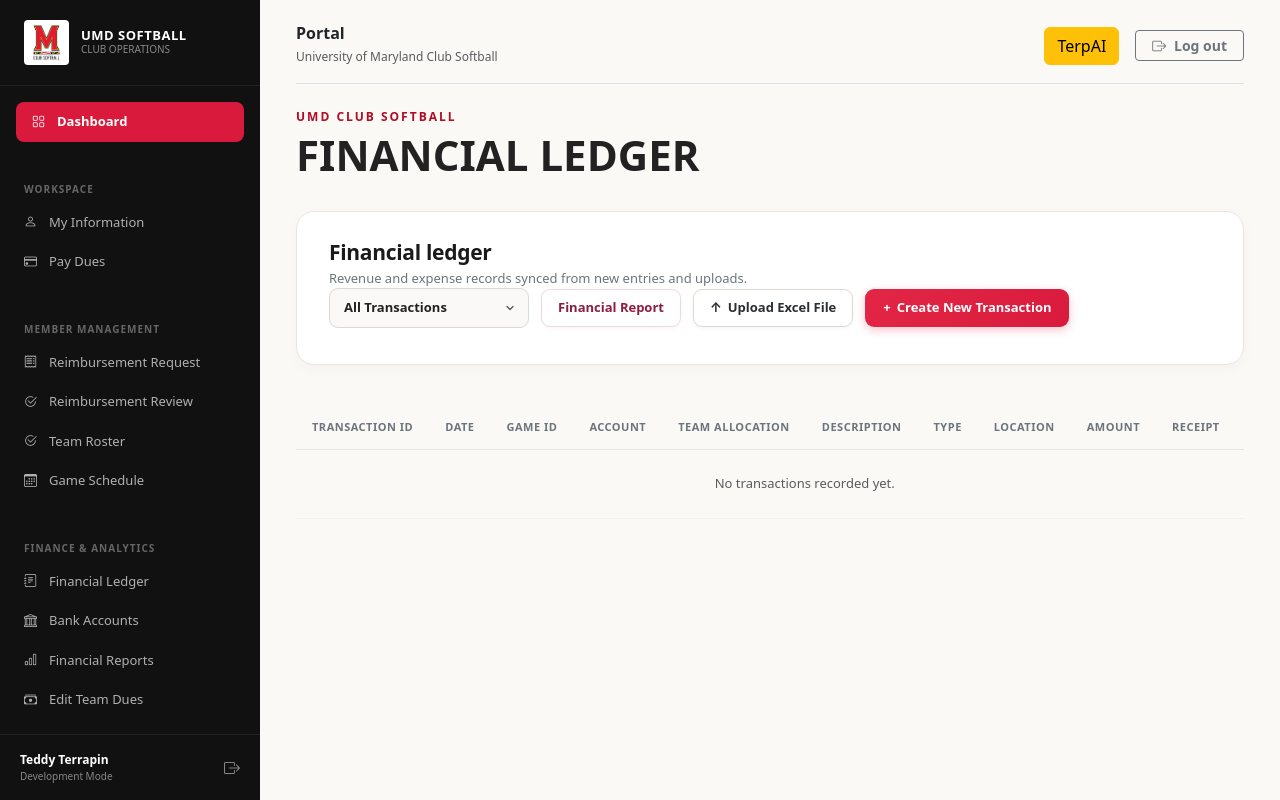
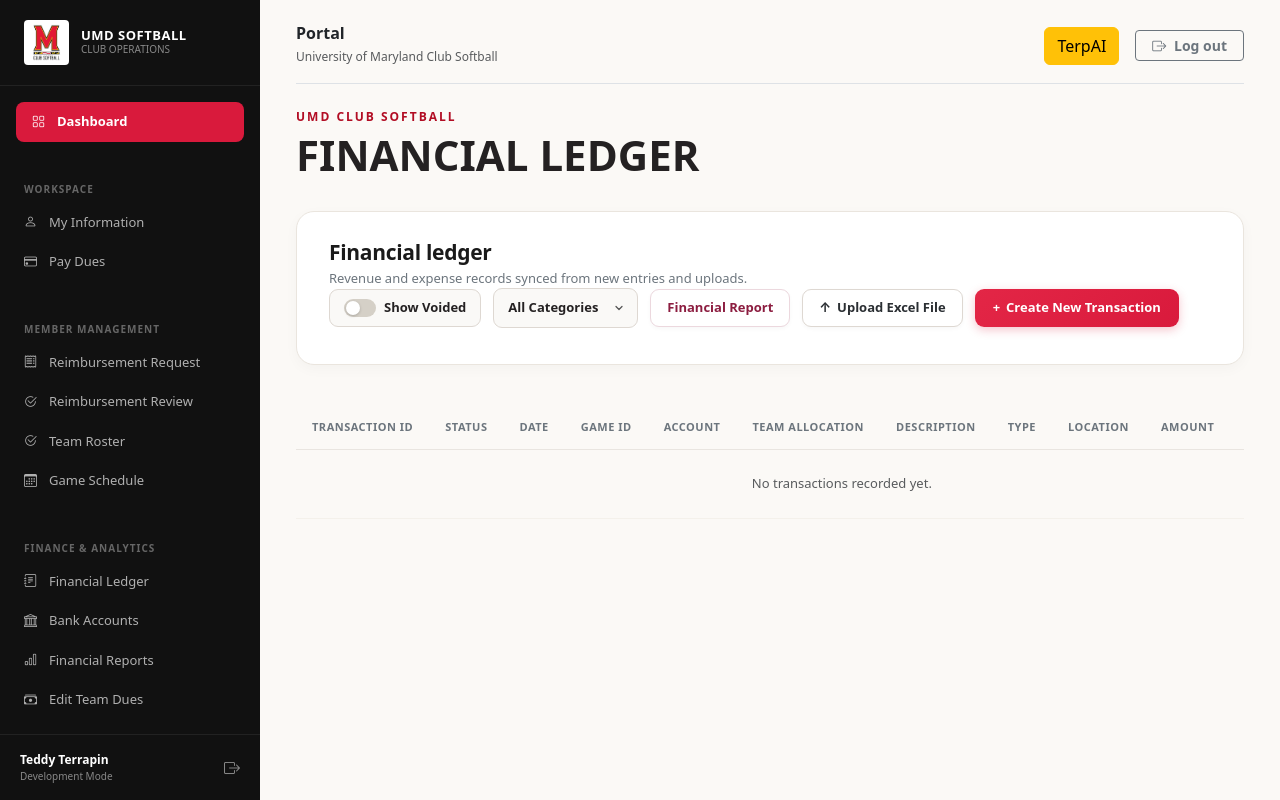
Before and after one commit to smgong27/helloWorld, a Flask app: page /financial-ledger in a window 1280 px wide. Run offline with Flask 3, Linux system fonts and the light colour scheme.

Commit message:
Updated.

```diff
--- a/static/css/style.css
+++ b/static/css/style.css
@@ -1821,6 +1821,153 @@ select.form-select option {
     background-color: #faf9f7;
 }
 
+/* Toolbar "Show Voided" Toggle Switch */
+.voided-toggle-wrapper {
+    display: inline-flex;
+    align-items: center;
+    gap: 8px;
+    background-color: #faf9f7;
+    border: 1px solid #ded8d2;
+    border-radius: 9px;
+    height: 38px;
+    padding: 0 14px;
+    box-sizing: border-box;
+    cursor: pointer;
+    user-select: none;
+    transition: all 0.15s ease;
+}
+
+.voided-toggle-wrapper:hover {
+    background-color: #ffffff;
+    border-color: #c4beb7;
+}
+
+.voided-toggle-input {
+    appearance: none;
+    -webkit-appearance: none;
+    width: 32px;
+    height: 18px;
+    background-color: #d5d0c7;
+    border-radius: 20px;
+    position: relative;
+    cursor: pointer;
+    outline: none;
+    transition: background-color 0.2s ease;
+    margin: 0;
+}
+
+.voided-toggle-input::after {
+    content: "";
+    position: absolute;
+    top: 2px;
+    left: 2px;
+    width: 14px;
+    height: 14px;
+    background-color: #ffffff;
+    border-radius: 50%;
+    box-shadow: 0 1px 3px rgba(0, 0, 0, 0.2);
+    transition: transform 0.2s ease;
+}
+
+.voided-toggle-input:checked {
+    background-color: var(--brand-red, #d91a3c);
+}
+
+.voided-toggle-input:checked::after {
+    transform: translateX(14px);
+}
+
+.voided-toggle-label {
+    font-size: 13px;
+    font-weight: 600;
+    color: #242122;
+    margin: 0;
+    cursor: pointer;
+}
+
+/* Status Pill Badges (Active vs. Voided) */
+.ledger-status-badge {
+    display: inline-flex;
+    align-items: center;
+    gap: 5px;
+    padding: 4px 10px;
+    border-radius: 20px;
+    font-size: 11px;
+    font-weight: 800;
+    letter-spacing: 0.4px;
+    text-transform: uppercase;
+}
+
+.ledger-status-active {
+    background-color: #e8f8f1;
+    color: #087f5b;
+    border: 1px solid #a7e8cf;
+}
+
+.ledger-status-voided {
+    background-color: #fdf2f2;
+    color: #b20d24;
+    border: 1px solid #f5c2c7;
+}
+
+/* Description & Audit Replacement Sub-Tag */
+.ledger-desc-cell {
+    white-space: normal !important;
+    min-width: 220px;
+    max-width: 320px;
+}
+
+.ledger-audit-tag {
+    display: inline-block;
+    margin-top: 5px;
+    padding: 2px 8px;
+    border-radius: 6px;
+    font-size: 11px;
+    font-weight: 700;
+    line-height: 1.4;
+}
+
+.ledger-audit-tag-voided {
+    background-color: #f1efec;
+    color: #5c5754;
+    border: 1px solid #ded9d3;
+}
+
+.ledger-audit-tag-replaces {
+    background-color: #fff8e6;
+    color: #8a5a14;
+    border: 1px solid #f3d999;
+}
+
+/* Voided Row Tinting, Left Accent Border & Lowered Opacity */
+.ledger-table tbody tr.ledger-row-voided {
+    background-color: #f8f7f5;
+    opacity: 0.78;
+    transition: opacity 0.15s ease, background-color 0.15s ease;
+}
+
+.ledger-table tbody tr.ledger-row-voided td:first-child {
+    border-left: 4px solid #adb5bd;
+}
+
+.ledger-table tbody tr.ledger-row-voided:hover {
+    background-color: #f2f0ec;
+    opacity: 0.95;
+}
+
+/* Keep Dollar Figure Visible but Struck Through in Muted Gray */
+.ledger-table tbody td.amount-voided {
+    color: #77716e !important;
+    font-weight: 600;
+    text-decoration: line-through;
+}
+
+.ledger-action-locked {
+    color: #8c8c8c;
+    font-size: 12px;
+    font-weight: 600;
+}
+
 /* Save / Delete Success Alert Banner */
 .ledger-toast-alert {
     background-color: #d1e7dd;
--- a/templates/financial-ledger.html
+++ b/templates/financial-ledger.html
@@ -9,11 +9,6 @@
     <h1>FINANCIAL LEDGER</h1>
 </section>
 
-<div id="saveNotification" class="ledger-toast-alert" role="alert" style="display: none;">
-    <span class="toast-icon">&check;</span>
-    <span id="saveNotificationText">Your transaction has been successfully saved!</span>
-</div>
-
 <div class="content-card ledger-card">
     <div class="ledger-toolbar-left">
         <h2 class="ledger-title">Financial ledger</h2>
@@ -21,10 +16,15 @@
     </div>
 
     <div class="toolbar-actions">
+        <!-- Interactive Show/Hide Voided Toggle -->
+        <label class="voided-toggle-wrapper" for="toggle_voided">
+            <input type="checkbox" id="toggle_voided" class="voided-toggle-input">
+            <span class="voided-toggle-label">Show Voided</span>
+        </label>
+
         <div class="filter-wrapper">
             <select id="filter_transactions" name="filter_transactions" class="filter-select">
-                <option value="all" selected>All Transactions</option>
-                <option value="live" >Only Live Transactions</option>
+                <option value="all" selected>All Categories</option>
                 <option value="revenue">Revenue Only</option>
                 <option value="expense">Expense Only</option>
                 <option value="last_month">Last Month</option>
@@ -47,6 +47,7 @@
         <thead>
             <tr>
                 <th>TRANSACTION ID</th>
+                <th>STATUS</th>
                 <th>DATE</th>
                 <th>GAME ID</th>
                 <th>ACCOUNT</th>
@@ -59,27 +60,52 @@
                 <th>ACTION</th>
             </tr>
         </thead>
-        <!-- Transaction rows populated from database such as uploaded transactions, created/new transactions -->
         <tbody>
             {% for trans in transactions %}
-            <tr class="{% if trans.status == 'Voided' %}text-muted text-decoration-line-through{% endif %}">
+            <tr class="{% if trans.status == 'Voided' %}ledger-row-voided{% endif %}">
                 <td><strong>{{ trans.transaction_id }}</strong></td>
+
+                <!-- Dedicated Status Pill Column -->
+                <td>
+                    {% if trans.status == 'Voided' %}
+                        <span class="ledger-status-badge ledger-status-voided">VOIDED</span>
+                    {% else %}
+                        <span class="ledger-status-badge ledger-status-active">ACTIVE</span>
+                    {% endif %}
+                </td>
+
                 <td>{{ trans.transaction_date.strftime('%m/%d/%Y') }}</td>
                 <td>{{ trans.game_id if trans.game_id else 'N/A' }}</td>
                 <td>{{ trans.account_id }}</td>
                 <td>{{ trans.team_id }}</td>
-                <td>{{ trans.description }}</td>
+
+                <!-- Description with Split Audit Sub-Tag -->
+                <td class="ledger-desc-cell">
+                    {% if '[Voided — ' in trans.description %}
+                        {% set parts = trans.description.split('[Voided — ') %}
+                        <div>{{ parts[0].strip() }}</div>
+                        <span class="ledger-audit-tag ledger-audit-tag-voided">&↳ {{ parts[1].replace(']', '') }}</span>
+                    {% elif '[Replaces ' in trans.description %}
+                        {% set parts = trans.description.split('[Replaces ') %}
+                        <div>{{ parts[0].strip() }}</div>
+                        <span class="ledger-audit-tag ledger-audit-tag-replaces">&↳ Replaces {{ parts[1].replace(']', '') }}</span>
+                    {% elif '[Voided]' in trans.description %}
+                        <div>{{ trans.description.replace('[Voided]', '').strip() }}</div>
+                        <span class="ledger-audit-tag ledger-audit-tag-voided">&↳ Voided Manually</span>
+                    {% else %}
+                        {{ trans.description }}
+                    {% endif %}
+                </td>
+
                 <td>{{ trans.transaction_type }}</td>
                 <td>{{ trans.location if trans.location else 'N/A' }}</td>
-                <!-- Show VOIDED badge if voided; otherwise format positive/negative dollar amount -->
-                <td class="{% if trans.transaction_type == 'Expense' %}amount-neg{% else %}amount-pos{% endif %}">
-                    {% if trans.status == 'Voided' %}
-                        <span class="badge bg-secondary">VOIDED</span>
-                    {% else %}
-                        {% if trans.transaction_type == 'Expense' %}-{% else %}+{% endif %}${{ "%.2f"|format(trans.amount) }}
-                    {% endif %}
+
+                <!-- Amount Column: Keep Dollar Figure Visible, Strike Through Only When Voided -->
+                <td class="{% if trans.status == 'Voided' %}amount-voided{% elif trans.transaction_type == 'Expense' %}amount-neg{% else %}amount-pos{% endif %}">
+                    {% if trans.transaction_type == 'Expense' %}-{% else %}+{% endif %}${{ "%.2f"|format(trans.amount) }}
                 </td>
-                <!-- Receipt preview link (if uploaded) -->
+
+                <!-- Receipt Preview Link -->
                 <td>
                     {% if trans.receipt_filename %}
                         <a href="{{ url_for('static', filename='uploads/' + trans.receipt_filename) }}" target="_blank" class="btn-view-receipt">View</a>
@@ -87,61 +113,74 @@
                         N/A
                     {% endif %}
                 </td>
-                <!-- Disable editing once a transaction has been voided -->
+
+                <!-- Action Column -->
                 <td>
                     {% if trans.status != 'Voided' %}
                         <a href="/financial-ledger-update/{{ trans.transaction_id }}" class="btn-edit-cell">Edit</a>
                     {% else %}
-                        <span class="text-muted small">N/A</span>
+                        <span class="ledger-action-locked">Locked</span>
                     {% endif %}
                 </td>
             </tr>
             {% else %}
             <tr>
-                <td colspan="11" class="text-center py-4 text-muted">No transactions recorded yet.</td>
+                <td colspan="12" class="text-center py-4 text-muted">No transactions recorded yet.</td>
             </tr>
             {% endfor %}
         </tbody>
     </table>
 </div>
 
-<!-- Filter Functionality -->
+<!-- Filter & Voided Toggle Functionality -->
 <script>
 document.addEventListener('DOMContentLoaded', function () {
     const filterSelect = document.getElementById('filter_transactions');
+    const toggleVoided = document.getElementById('toggle_voided');
     const rows = document.querySelectorAll('.ledger-table tbody tr');
 
     function applyFilter() {
         const selected = filterSelect.value;
+        const showVoided = toggleVoided.checked;
         const today = new Date();
         today.setHours(0, 0, 0, 0);
 
         rows.forEach(row => {
-            // Skip the "No transactions recorded yet" fallback row
-            if (row.cells.length < 11) return;
-            // Read values directly from existing table cells by column index
-            const dateText = row.cells[1].textContent.trim();           // MM/DD/YYYY
-            const team = row.cells[4].textContent.trim().toLowerCase(); // ncsa, active, or both
-            const type = row.cells[6].textContent.trim().toLowerCase(); // revenue or expense
-            const isVoided = row.cells[8].textContent.includes('VOIDED');
-            // Calculate elapsed days between the transaction date and today
+            // Skip the empty-state fallback row
+            if (row.cells.length < 12) return;
+
+            // Column indices for the 12-column table
+            const statusText = row.cells[1].textContent.trim().toUpperCase(); // ACTIVE or VOIDED
+            const dateText = row.cells[2].textContent.trim();                // MM/DD/YYYY
+            const team = row.cells[5].textContent.trim().toLowerCase();      // ncsa, active, or both
+            const type = row.cells[7].textContent.trim().toLowerCase();      // revenue or expense
+
+            const isVoided = (statusText === 'VOIDED');
             const rowDate = new Date(dateText);
             const diffDays = (today - rowDate) / (1000 * 60 * 60 * 24);
 
+            // 1. Respect the "Show Voided" toggle switch first
+            if (isVoided && !showVoided) {
+                row.style.display = 'none';
+                return;
+            }
+
+            // 2. Apply the category / team / date dropdown filter
             let show = true;
-            // Match row visibility against the active dropdown filter option
-            if (selected === 'live') {show = !isVoided;}
-            else if (selected === 'revenue') {show = (!isVoided && type === 'revenue');}
-            else if (selected === 'expense') {show = (!isVoided && type === 'expense');}
-            else if (selected === 'ncsa') {show = (team === 'ncsa' || team === 'both');}
-            else if (selected === 'active') {show = (team === 'active' || team === 'both');}
-            else if (selected === 'last_month') {show = (diffDays >= 0 && diffDays <= 30);}
-            else if (selected === 'last_3_months') {show = (diffDays >= 0 && diffDays <= 90);}
-            else if (selected === 'last_year') {show = (diffDays >= 0 && diffDays <= 365);}
+            if (selected === 'revenue') { show = (type === 'revenue'); }
+            else if (selected === 'expense') { show = (type === 'expense'); }
+            else if (selected === 'ncsa') { show = (team === 'ncsa' || team === 'both'); }
+            else if (selected === 'active') { show = (team === 'active' || team === 'both'); }
+            else if (selected === 'last_month') { show = (diffDays >= 0 && diffDays <= 30); }
+            else if (selected === 'last_3_months') { show = (diffDays >= 0 && diffDays <= 90); }
+            else if (selected === 'last_year') { show = (diffDays >= 0 && diffDays <= 365); }
+
             row.style.display = show ? '' : 'none';
         });
     }
+
     filterSelect.addEventListener('change', applyFilter);
+    toggleVoided.addEventListener('change', applyFilter);
     applyFilter();
 });
 </script>
```
